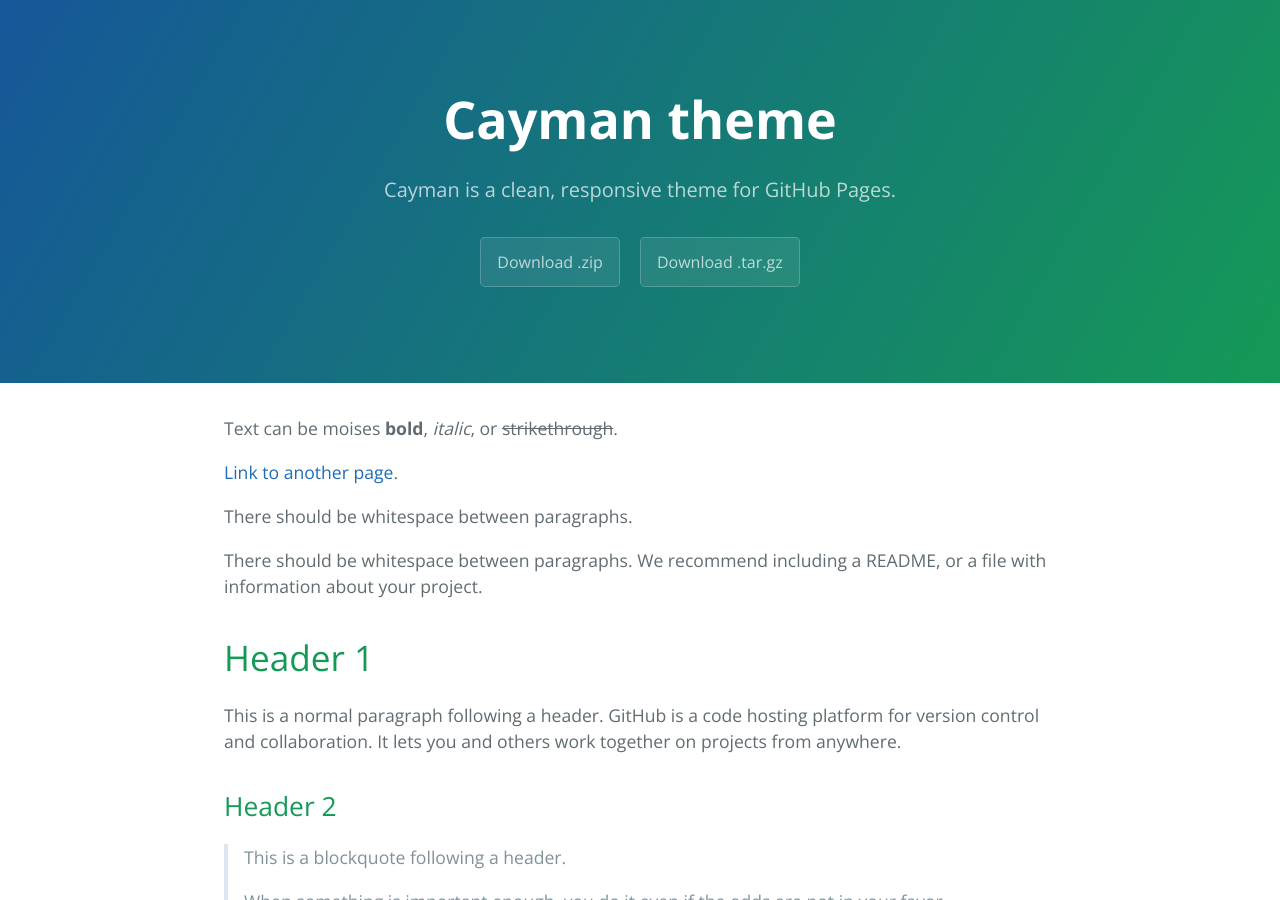
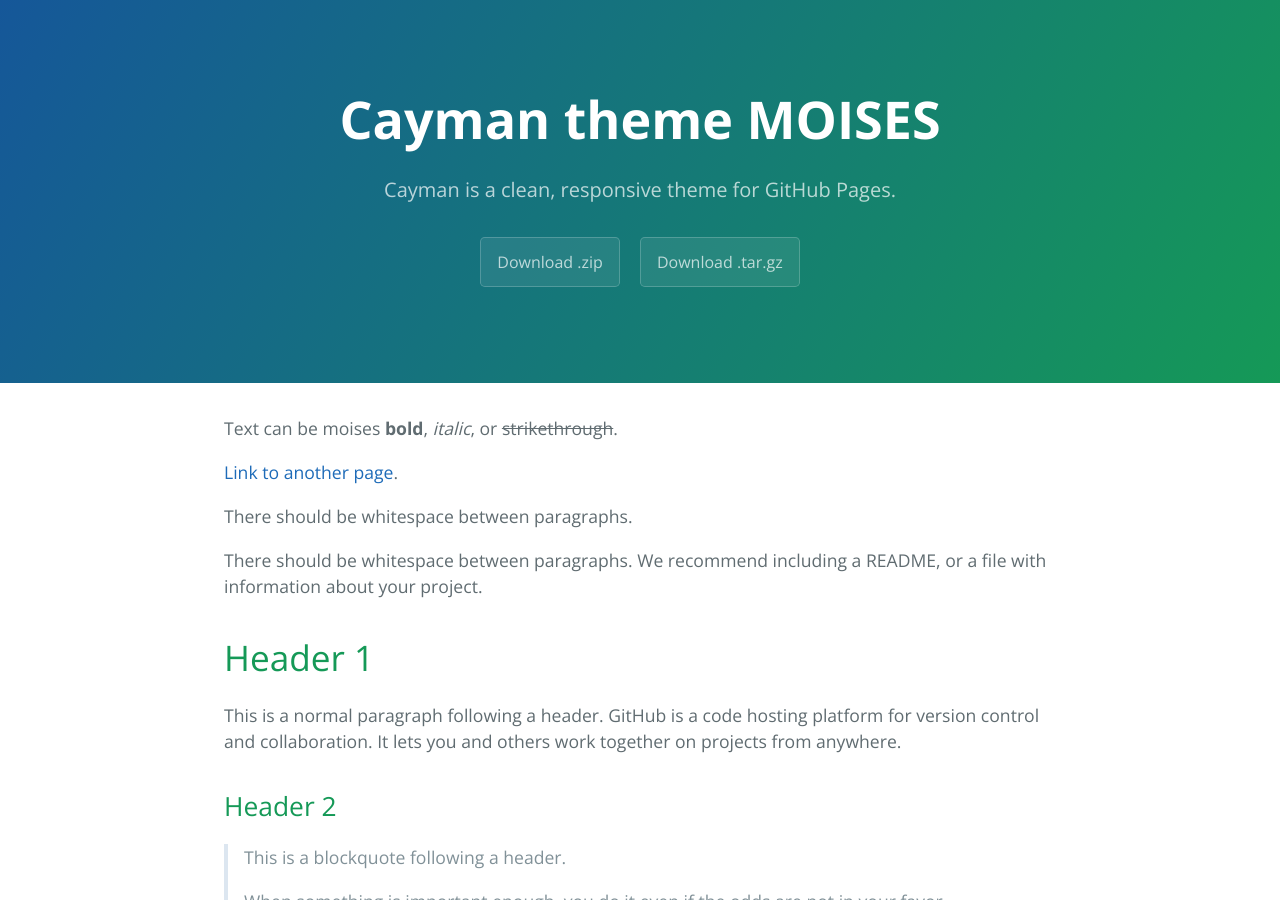
Before and after one commit to moisesosorio/mob_web, a Jekyll site: the page built from index.md, in a window 1280 px wide and 900 px high. Built offline with Jekyll 4.4.1, drawn with Linux system fonts in a browser that asks for light colours.

Commit message:
update config.xml

```diff
--- a/_config.yml
+++ b/_config.yml
@@ -1,4 +1,4 @@
-title: Cayman theme
+title: Cayman theme MOISES
 description: Cayman is a clean, responsive theme for GitHub Pages.
 show_downloads: true
 google_analytics:
```
